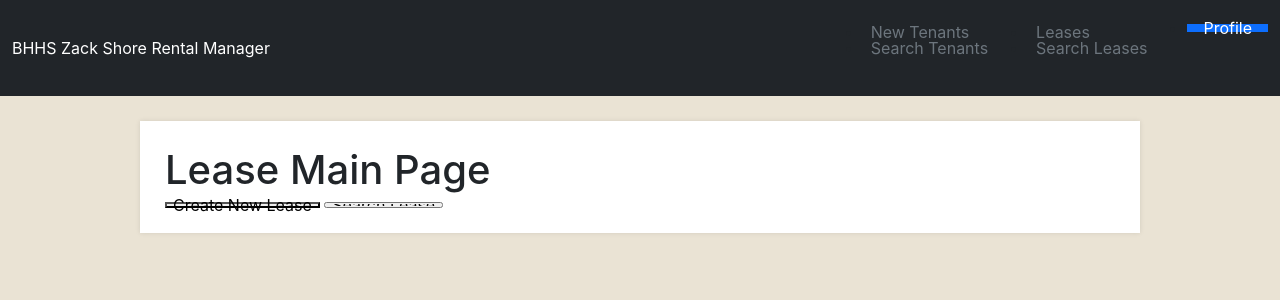
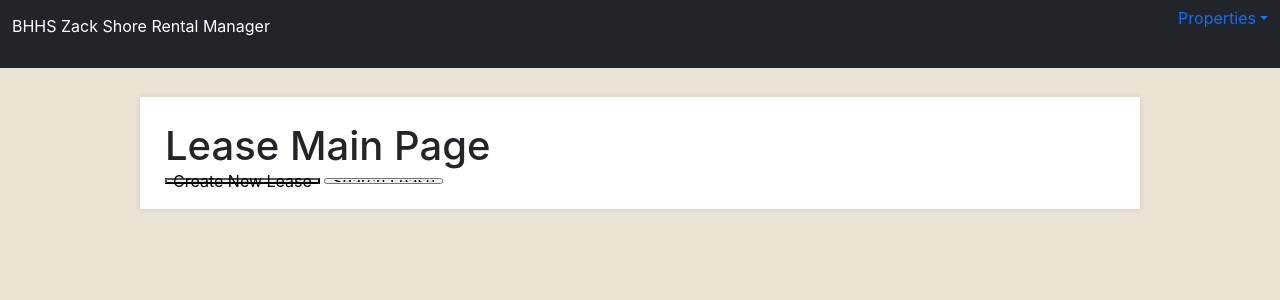
Before and after one commit to Jasontibaldo/SoftwareEngineering, a Flask app: page /leaseMainPage in a window 1280 px wide. Shown: the top 300 px of the page. Run offline with Flask 2, Linux system fonts and the light colour scheme; some libraries are stand-ins or nearby versions.

Commit message:
Slight Dropdown Improvements

```diff
--- a/pythonlogin/templates/layout.html
+++ b/pythonlogin/templates/layout.html
@@ -6,74 +6,32 @@
 		<link rel="stylesheet" href="{{ url_for('static', filename='style.css') }}">
 		<link rel="stylesheet" href="all.css">
 		<link rel="stylesheet" href="{{ url_for('static', filename='bootstrap.css') }}"
+		<script src="https://code.jquery.com/jquery-3.4.1.min.js"></script>
+		<script src="https://cdnjs.cloudflare.com/ajax/libs/popper.js/1.14.7/umd/popper.min.js"></script>
+		<script src="https://stackpath.bootstrapcdn.com/bootstrap/4.3.1/js/bootstrap.min.js"></script>
 
 	</head>
 
 	<body class="loggedin">
 		<nav class="navbar navbar-default navbar-fixed-top bg-dark">
+
+
 			<div class="container-fluid navbar-inner">
 
 				<a class="d-flex align-items-center mb-3 mb-md-0 me-md-auto text-white text-decoration-none" href="{{ url_for('home') }}">BHHS Zack Shore Rental Manager</a>
 
-				<div class="d-flex justify-content-center py-3">
-
-				<ul class="dropdown-menu dropdown-menu-macos mx-0 border-0 shadow" style="width: 220px;">
-				<li>
-					<a class="nav-link px-2 text-secondary" href="{{ url_for('newOwner') }}"><i class="fas fa-user-circle"></i>New Owner</a>
-				</li>
-				<li>
-					<a class="nav-link px-2 text-secondary" href="{{ url_for('searchOwnerPage') }}"><i class="fas fa-user-circle"></i>Search Owners</a>
-				</li>
+				<ul class="navbar-nav">
+					<li class="nav-item dropdown">
+						<a class="nav-link dropdown-toggle" data-toggle="dropdown" href="#">Properties</a>
+						<ul class="dropdown-menu">
+							<li> <a class="dropdown-item" href="{{ url_for('newProperty') }}">Create Property </a></li>
+							<li><a class="dropdown-item" href="{{ url_for('searchPropertyPage') }}">Search Property< /a></li>
+						</ul>
+					</li>
 				</ul>
 
+			</header>
 
-				<ul class="dropdown-menu dropdown-menu-macos mx-0 border-0 shadow" style="width: 220px;">
-
-					<li>
-						<a class="nav-link px-2 text-secondary" href="{{ url_for('newProperty') }}"><i class="fas fa-user-circle"></i>New Property</a>
-					</li>
-
-					<li>
-						<a class="nav-link px-2 text-secondary" href="{{ url_for('searchPropertyPage') }}"><i class="fas fa-user-circle"></i>Search Properties</a>
-					</li>
-
-				</ul>
-
-				<ul>
-
-					<li>
-						<a class="nav-link px-2 text-secondary" href="{{ url_for('newTenant') }}"><i class="fas fa-user-circle"></i>New Tenants</a>
-					</li>
-
-					<li>
-						<a class="nav-link px-2 text-secondary" href="{{ url_for('searchTenantPage') }}"><i class="fas fa-user-circle"></i>Search Tenants</a>
-					</li>
-
-				</ul>
-
-				<ul>
-
-					<li>
-						<a class="nav-link px-2 text-secondary" href="{{ url_for('leaseMainPage') }}"><i class="fas fa-user-circle"></i>Leases</a>
-					</li>
-
-					<li>
-						<a class="nav-link px-2 text-secondary" href="{{ url_for('searchLeasePage') }}"><i class="fas fa-user-circle"></i>Search Leases</a>
-					</li>
-
-				</ul>
-
-				<ul>
-
-				<li>
-					<a class="dropdown-item active" href="{{ url_for('profile') }}"><i class="fas fa-user-circle"></i>Profile</a>
-
-				</li>
-
-
-
-
-			</header>
 			</div>
 		</div>
 		</nav>
```
